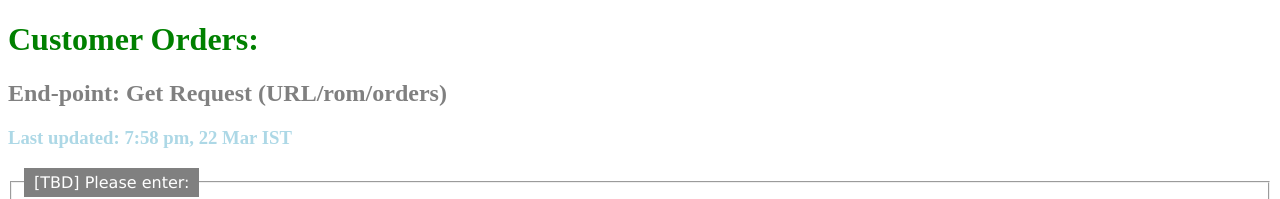
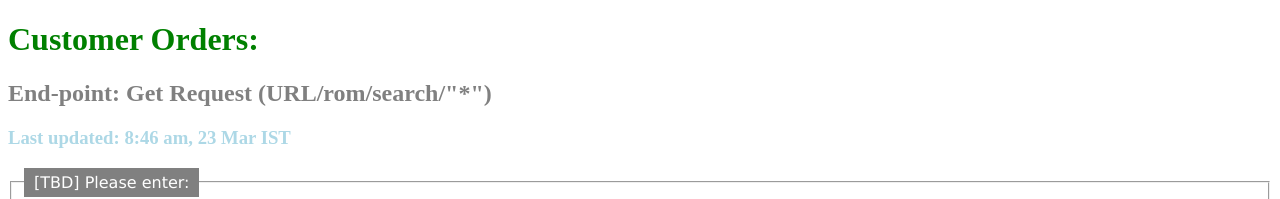
Before and after one commit to prasanthraju14/rom-ui, an Angular app: page / in a window 1280 px wide. Shown: the top 199 px of the page. Built offline with nearby package versions, Linux system fonts and the light colour scheme; no server answers.

Commit message:
started using search api, instead of orders.

```diff
--- a/src/app/app.component.html
+++ b/src/app/app.component.html
@@ -41,8 +41,8 @@ legend {
 </style>
 
 <h1 class="md-display-3">Customer Orders:</h1>
-<h2 class="md-display-1">End-point: Get Request (URL/rom/orders)</h2>
-<h3 class="md-headline">Last updated: 7:58 pm, 22 Mar IST</h3>
+<h2 class="md-display-1">End-point: Get Request (URL/rom/search/"*")</h2>
+<h3 class="md-headline">Last updated: 8:46 am, 23 Mar IST</h3>
 
 
 <form action="/action_page.php">
--- a/src/app/services/romorderapi.service.ts
+++ b/src/app/services/romorderapi.service.ts
@@ -10,6 +10,6 @@ export class orderApiService
     constructor(private httpclient: HttpClient) {}
     getOrders(): Observable<any> {
         //TODO change this once DNS entry made
-        return this.httpclient.get("http://3.234.98.4:8080/rom/orders");
+        return this.httpclient.get("http://3.234.98.4:8080/rom/search/*");
     }
 }
```
